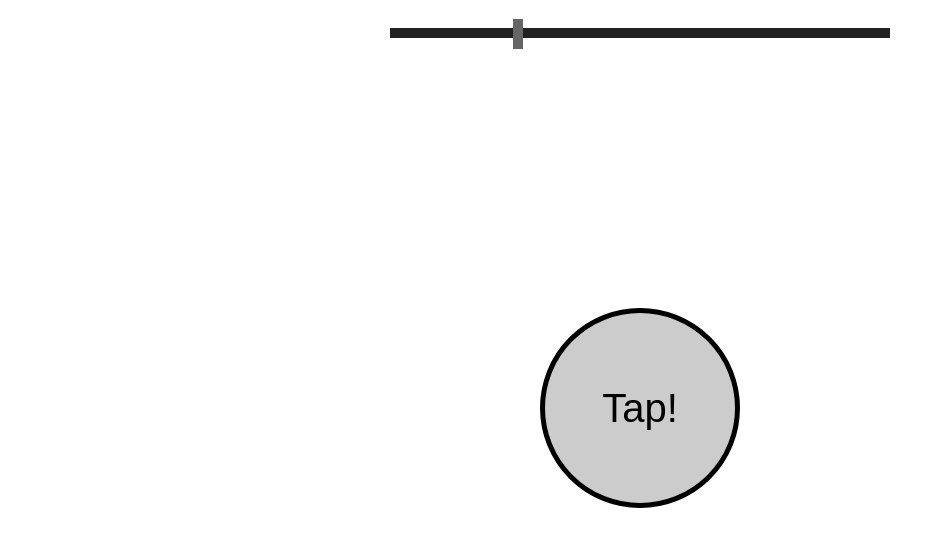
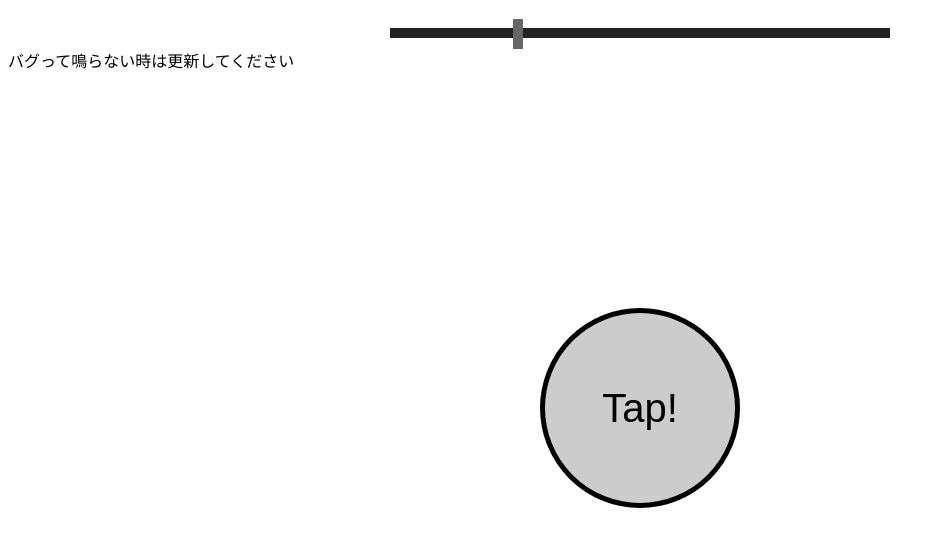
Before and after one commit to rm08K/Sotusei, a Nuxt app: page /SmartCoil in a window 1280 px wide. Shown: the top 546 px of the page, without its empty margins (0-944 px from the left). Built offline with nearby package versions, Linux system fonts and the light colour scheme.

Commit message:
🛠バグの対処法を記述

```diff
--- a/pages/SmartCoil.vue
+++ b/pages/SmartCoil.vue
@@ -16,7 +16,7 @@
         id="slider"
       />
     </div>
-    <div id="smartCoil-target"></div>
+    <div id="smartCoil-target">バグって鳴らない時は更新してください</div>
   </div>
 </template>
 
```
